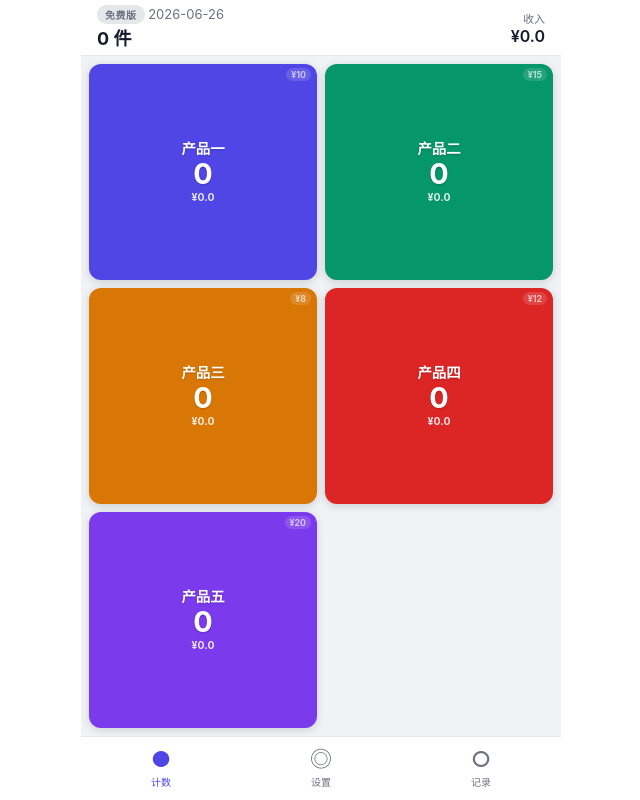
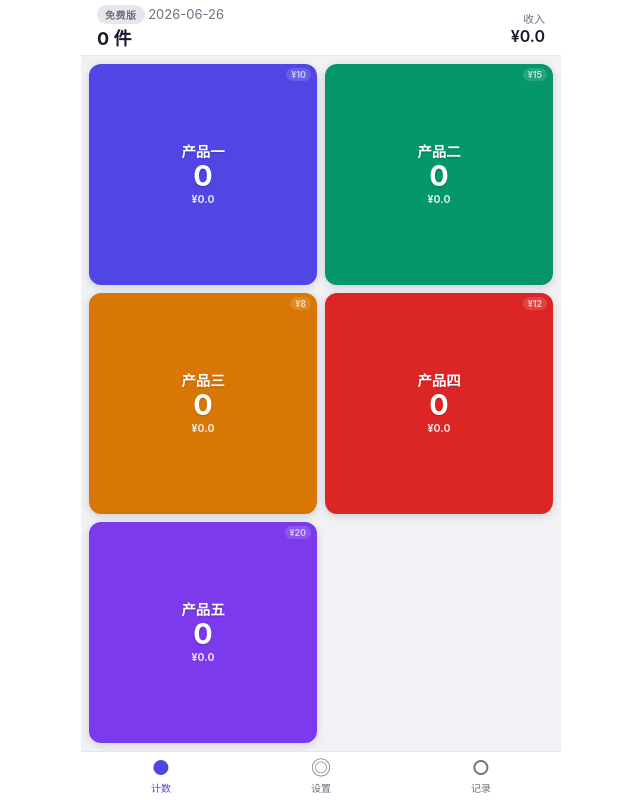
Before and after one commit to Ruipls/06counter, a plain HTML site: page index.html in a window 1280 px wide. Shown: the whole page, without its empty margins (319-959 px from the left). Drawn offline with Linux system fonts and the light colour scheme.

Commit message:
fix: 底部导航栏高度对齐 Apple HIG 规范
- nav-height: 64px → 49px（对齐 iOS 标准 Tab Bar）
- 图标: 22px → 20px
- 间距: 4px → 2px

Co-Authored-By: Claude Opus 4.6 <noreply@anthropic.com>

```diff
--- a/index.html
+++ b/index.html
@@ -24,7 +24,7 @@
   --shadow: 0 1px 3px rgba(0,0,0,0.08);
   --radius: 12px;
   --font-size: 16px;
-  --nav-height: 64px;
+  --nav-height: 49px;
   --topbar-height: 56px;
   --transition: 0.2s ease;
 }
@@ -419,10 +419,10 @@ html, body {
   font-weight: 500;
   cursor: pointer;
   transition: color var(--transition);
-  gap: 4px;
+  gap: 2px;
 }
 .nav-item.active { color: var(--accent); }
-.nav-item .nav-icon { font-size: 22px; line-height:1; }
+.nav-item .nav-icon { font-size: 20px; line-height:1; }
 
 /* ============ Modal ============ */
 .modal-overlay {
```
